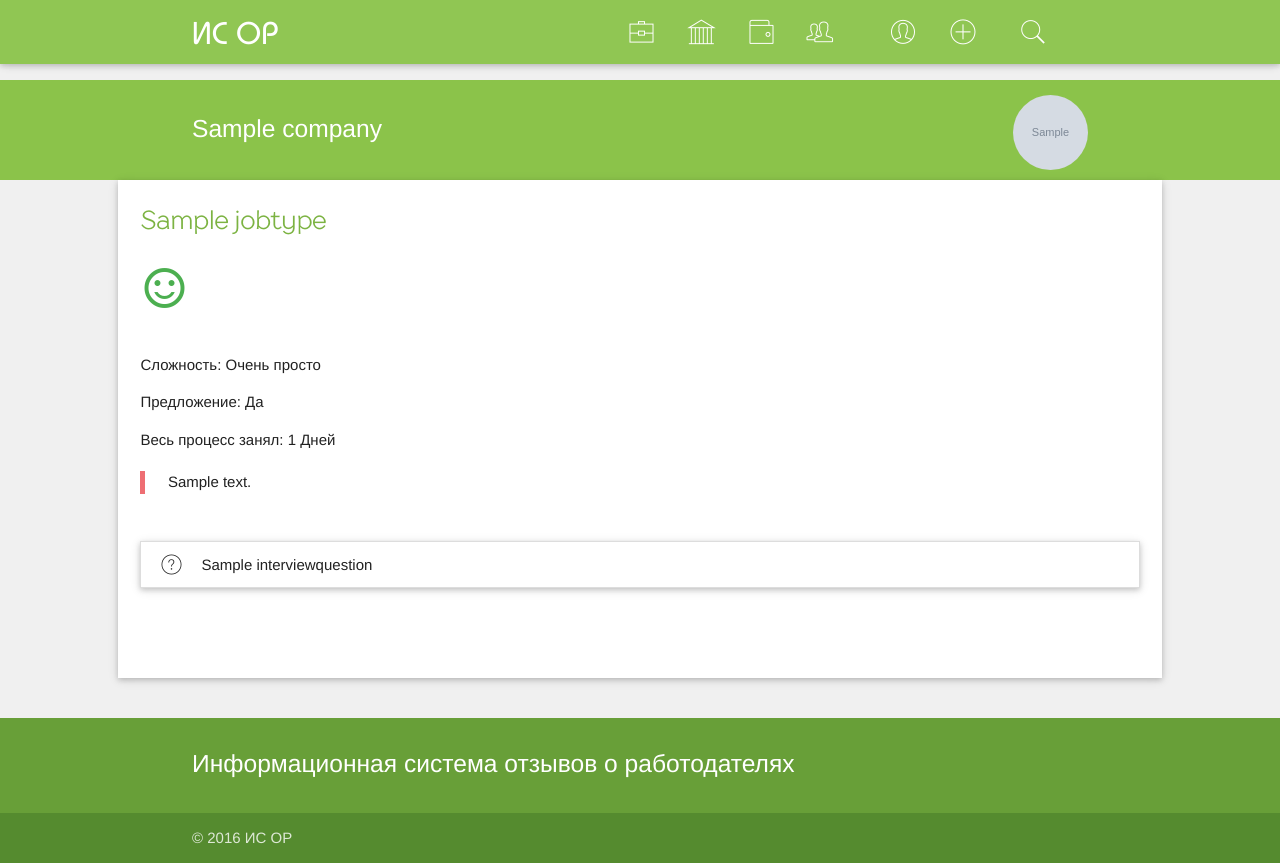
After one commit to Lookyan/goodwork, a Django app: page /interview/1 in a window 1280 px wide. The commit adds this page. Run offline with Django 3.2, Linux system fonts and the light colour scheme; tables that the repository leaves empty hold one stand-in row (values such as "Sample post"); grey boxes marked "Sample" are stand-in pictures; some web fonts are replaced.

Commit message:
interviews done

```diff
--- a/goodwork/urls.py
+++ b/goodwork/urls.py
@@ -29,6 +29,7 @@ urlpatterns = [
     url(r'^add/review/$', 'work.views.add_review', name='add_review'),
     url(r'^add/salary/$', 'work.views.add_salary', name='add_salary'),
     url(r'^add/interview/$', 'work.views.add_interview', name='add_interview'),
+    url(r'^interview/(\d*)$', 'work.views.interview', name='interview'),
     url(r'^logout/$', 'django.contrib.auth.views.logout', {'next_page': '/'}, name='logout'),
     url(r'^companyjs/$', 'work.views.companyjs', name='companyjs'),
     url(r'^companycheck/$', 'work.views.company_check', name='company_check'),
--- a/static/style.css
+++ b/static/style.css
@@ -435,3 +435,8 @@ input[type=range]+.thumb .value {
 #toast-container > .toast {
     background-color: #558b2f;
 }
+
+.interview-logo {
+    width: 75px;
+    height: 75px;
+}
--- a/templates/base.html
+++ b/templates/base.html
@@ -98,7 +98,7 @@
     <div class="container">
         <div class="row">
             <div class="col s12">
-                <h5 class="white-text">Информационная система отзывов о работодателе</h5>
+                <h5 class="white-text">Информационная система отзывов о работодателях</h5>
 
                 <p class="grey-text text-lighten-4"></p>
             </div>
--- /dev/null
+++ b/templates/interview.html
@@ -0,0 +1,78 @@
+{% extends "base.html" %}
+
+{% block main %}
+    <div class="section light-green">
+        <div class="container vacancy-name">
+            <div class="row">
+                <div class="col s10 valign-wrapper">
+                    <h5 class="white-text valign">
+                        {{ company.name }}
+                    </h5>
+                </div>
+                <div class="col s2">
+                    {% if company.logo %}
+                    <img src="/uploads/{{ company.logo }}" class="circle interview-logo right"/>
+                    {% else %}
+                    <i class="material-icons circle interview-logo right"></i>
+                    {% endif %}
+                </div>
+            </div>
+        </div>
+    </div>
+
+    {% for interview in interviews %}
+
+    <div class="row">
+        <div class="col s10 offset-s1">
+            <div class="section white z-depth-1">
+                <div class="row">
+                    <div class="row">
+                        <div class="col s12">
+                            <div class="row">
+                                <div class="col s12">
+                                    <h5 class="land-header">{{ interview.job.name }}</h5>
+                                </div>
+                            </div>
+                            <div class="row">
+                                <div class="col s12">
+                                    {% if interview.experience == '+' %}
+                                    <i class="material-icons green-text md-48">sentiment_satisfied</i>
+                                    {% elif interview.experience == '?' %}
+                                    <i class="material-icons amber-text md-48">sentiment_neutral</i>
+                                    {% elif interview.experience == '-' %}
+                                    <i class="material-icons red-text md-48">sentiment_dissatisfied</i>
+                                    {% endif %}
+                                </div>
+                            </div>
+                            <div class="row">
+                                <div class="col s12">
+                                    <p>Сложность: {{ interview.get_difficulty_display }}</p>
+                                    <p>Предложение: {{ interview.get_offer_display }}</p>
+                                    <p>Весь процесс занял: {{ interview.entire_process }} {{ interview.get_duration_display }}</p>
+                                    <blockquote>
+                                        {{ interview.description }}
+                                    </blockquote>
+                                </div>
+                            </div>
+                            <div class="row">
+                                <div class="col s12">
+                                    <ul class="collapsible" data-collapsible="accordion">
+                                    {% for question in interview.question.all %}
+                                    <li>
+                                      <div class="collapsible-header"><i class="pe-7s-help1"></i>{{ question.question }}</div>
+                                      <div class="collapsible-body"><p>{{ question.answer }}</p></div>
+                                    </li>
+                                    {% endfor %}
+                                  </ul>
+                                </div>
+                            </div>
+                        </div>
+                    </div>
+                </div>
+            </div>
+        </div>
+    </div>
+
+    {% endfor %}
+
+{% endblock %}
--- a/work/admin.py
+++ b/work/admin.py
@@ -5,6 +5,9 @@ from .models import Company, Category, Job, City, Review, Salary, Interview, Int
 @admin.register(Company)
 class CompanyAdmin(admin.ModelAdmin):
     list_display = ('name', 'website')
+    list_per_page = 20
+    list_filter = ('size', 'is_publicated')
+    search_fields = ('name',)
 
 
 @admin.register(Category)
@@ -34,7 +37,8 @@ class SalaryAdmin(admin.ModelAdmin):
 
 @admin.register(Interview)
 class InterviewAdmin(admin.ModelAdmin):
-    pass
+    list_per_page = 20
+    list_filter = ('is_publicated', 'experience', 'difficulty', 'offer')
 
 
 @admin.register(InterviewQuestion)
--- a/work/models.py
+++ b/work/models.py
@@ -57,9 +57,9 @@ class Company(models.Model):
                             choices=SIZE_EMPS_CHOICES,
                             default=UNKNOWN)
     engaged = models.BooleanField(default=False)
-    founded = models.PositiveSmallIntegerField(default=0)
-    revenue = models.IntegerField(default=0)
-    description = models.TextField()
+    founded = models.PositiveSmallIntegerField(default=0, blank=True)
+    revenue = models.IntegerField(default=0, blank=True)
+    description = models.TextField(blank=True)
     is_publicated = models.BooleanField(default=False)
     is_deleted = models.BooleanField(default=False)
     objects = CompanyManager()
@@ -73,6 +73,17 @@ class Company(models.Model):
                           WHERE c.id = %s
                           GROUP BY j.id
                        ''', [self.id])
+        return cursor.fetchall()
+
+    def count_interview(self):
+        cursor = connection.cursor()
+        cursor.execute('''SELECT j.name, COUNT(i.id)
+                                         FROM work_interview i
+                                         JOIN work_jobtype j ON j.id = i.job_id
+                                         JOIN work_company c ON c.id = i.company_id
+                                         WHERE c.id = %s
+                                         GROUP BY i.job_id
+                                      ''', [self.id])
         return cursor.fetchall()
 
 
@@ -345,10 +356,6 @@ class Interview(models.Model):
                                 default=DAYS)
     place = models.CharField(max_length=250)
 
-    @staticmethod
-    def count_for_companies(comps):
-        pass  # TODO: do this
-
 
 class InterviewQuestion(models.Model):
 
--- a/work/views.py
+++ b/work/views.py
@@ -7,7 +7,7 @@ from django.contrib.auth.models import User
 from django.contrib.auth.forms import PasswordChangeForm
 from goodwork.forms import SignUpForm, CompanyAddForm, ReviewAddForm, SalaryAddForm, InterviewAddForm
 from django.contrib.auth.decorators import login_required
-from work.models import Company, JobType, Salary, InterviewQuestion
+from work.models import Company, JobType, Salary, InterviewQuestion, Interview
 from django.contrib.auth import update_session_auth_hash
 
 PER_PAGE = 10
@@ -164,8 +164,17 @@ def interviews(request):
         return redirect('/')
     comps = Company.objects.filter(name__icontains=company, is_publicated=True)[:PER_PAGE]
 
+    return render(request, 'search-interview.html',
+                  {'companies': comps, 'q': company, 'url': 'interview'})
 
-    return render(request, 'search-interview.html', {'companies': comps, 'q': company, 'url': 'interview'})
+
+def interview(request, interview_id):
+    try:
+        company_object = Company.objects.get(pk=interview_id)
+    except Company.DoesNotExist:
+        return redirect('/')
+    interviews = Interview.objects.filter(company=company_object, is_publicated=True)
+    return render(request, 'interview.html', {'company': company_object, 'interviews': interviews})
 
 
 def salaries(request):
@@ -240,4 +249,4 @@ def get_data(request):
         comps = Company.objects.filter(name__icontains=company, is_publicated=True)[offset:offset + limit]
         avg_salaries = Salary.avg_salaries(comps)
         return render(request, 'salary-entities.html', {'companies': comps, 'q': company, 'avg_sals': avg_salaries})
-    # interview soon
+        # interview soon
```
Also changed, not shown: templates/search-interview.html (+17 -2 lines), work/migrations/0014_auto_20160509_0808.py (added).
